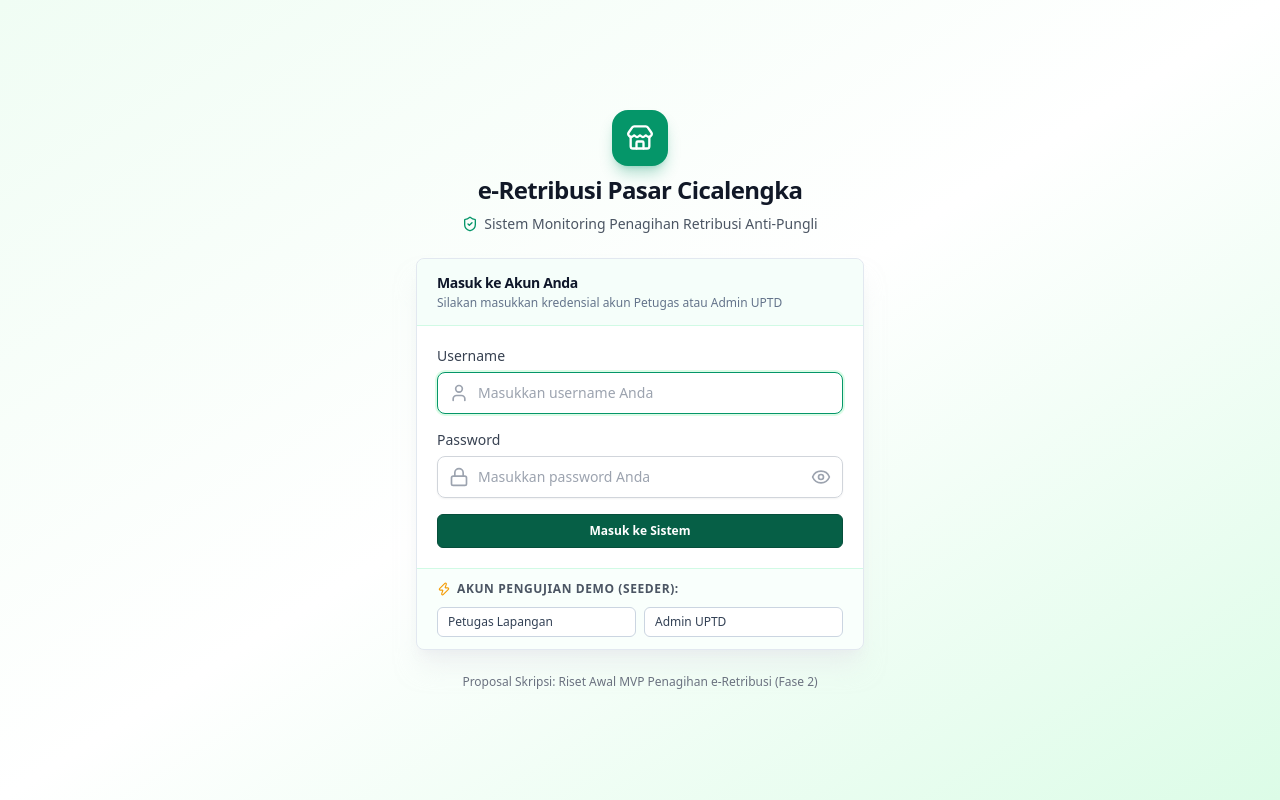
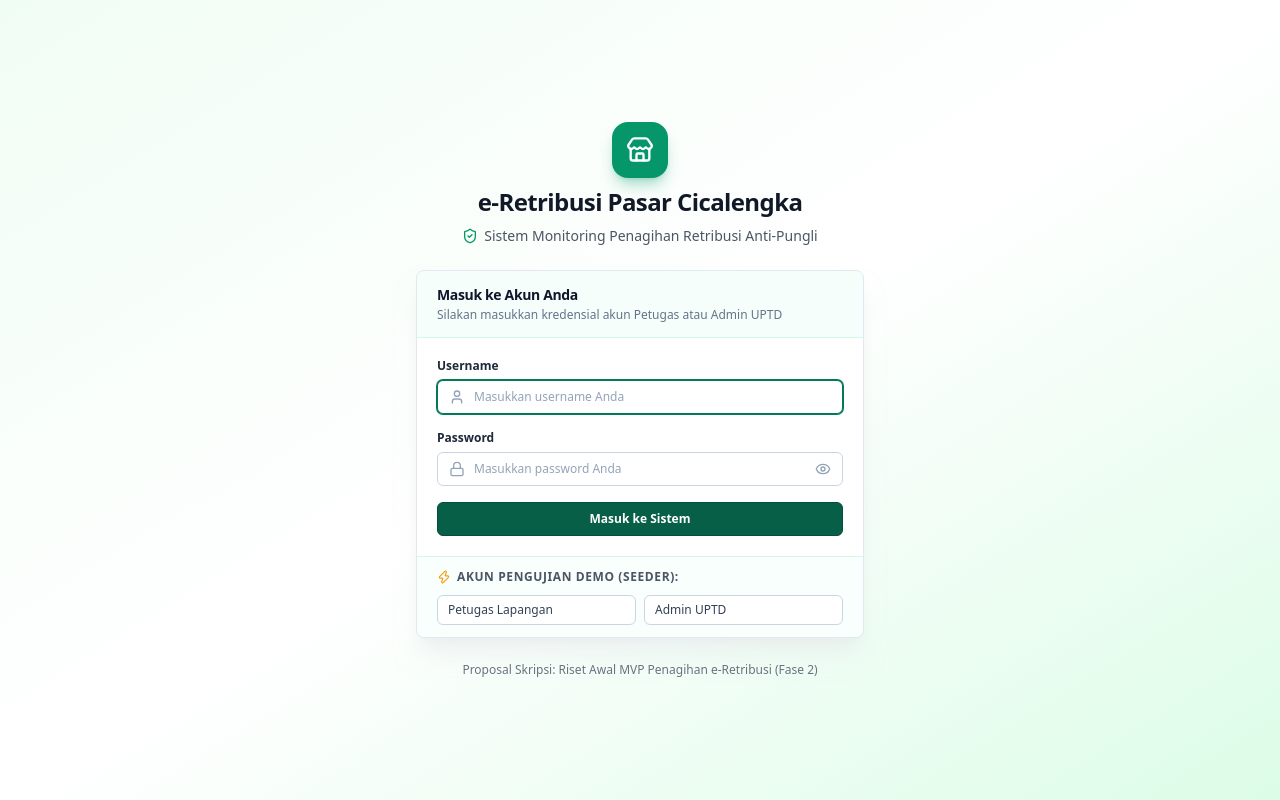
Before and after one commit to rifqyfakhryzain/retribusi-frontend, a React (Vite) app: page /login in a window 1280 px wide. Built offline with nearby package versions, Linux system fonts and the light colour scheme; no server answers.

Commit message:
style: lign input component sizing and emerald focus states

```diff
--- a/src/components/ui/Input.jsx
+++ b/src/components/ui/Input.jsx
@@ -28,16 +28,16 @@ export default function Input({
       {label && (
         <label
           htmlFor={inputId}
-          className="block text-sm font-medium text-gray-700"
+          className="block text-xs font-semibold text-slate-800"
         >
           {label} {required && <span className="text-red-500">*</span>}
         </label>
       )}
 
-      <div className="relative rounded-lg shadow-sm">
+      <div className="relative rounded-md shadow-2xs">
         {Icon && (
-          <div className="absolute inset-y-0 left-0 pl-3 flex items-center pointer-events-none text-gray-400">
-            <Icon className="h-5 w-5" />
+          <div className="absolute inset-y-0 left-0 pl-3 flex items-center pointer-events-none text-slate-400">
+            <Icon className="h-4 w-4" />
           </div>
         )}
 
@@ -47,13 +47,13 @@ export default function Input({
           type={inputType}
           required={required}
           className={cn(
-            "block w-full rounded-lg border text-sm transition-colors duration-150 py-2.5",
-            "focus:outline-none focus:ring-2 focus:ring-offset-0",
-            Icon ? "pl-10" : "pl-3.5",
-            isPassword ? "pr-10" : "pr-3.5",
+            "block w-full rounded-md border text-xs transition-colors duration-150 py-2",
+            "focus:outline-none focus:ring-1 focus:ring-emerald-700 focus:border-emerald-700",
+            Icon ? "pl-9" : "pl-3",
+            isPassword ? "pr-9" : "pr-3",
             error
               ? "border-red-300 text-red-900 placeholder-red-300 focus:border-red-500 focus:ring-red-200"
-              : "border-gray-300 text-gray-900 placeholder-gray-400 focus:border-pasar-600 focus:ring-pasar-100",
+              : "border-slate-300 text-slate-900 placeholder-slate-400 bg-white",
             className
           )}
           {...props}
@@ -63,22 +63,22 @@ export default function Input({
           <button
             type="button"
             onClick={() => setShowPassword(!showPassword)}
-            className="absolute inset-y-0 right-0 pr-3 flex items-center text-gray-400 hover:text-gray-600 focus:outline-none"
+            className="absolute inset-y-0 right-0 pr-3 flex items-center text-slate-400 hover:text-slate-600 focus:outline-none"
             tabIndex={-1}
           >
             {showPassword ? (
-              <EyeOff className="h-5 w-5" />
+              <EyeOff className="h-4 w-4" />
             ) : (
-              <Eye className="h-5 w-5" />
+              <Eye className="h-4 w-4" />
             )}
           </button>
         )}
       </div>
 
       {error ? (
-        <p className="text-xs text-red-600 font-medium">{error}</p>
+        <p className="text-[11px] text-red-600 font-medium">{error}</p>
       ) : helperText ? (
-        <p className="text-xs text-gray-500">{helperText}</p>
+        <p className="text-[11px] text-slate-500">{helperText}</p>
       ) : null}
     </div>
   );
```
